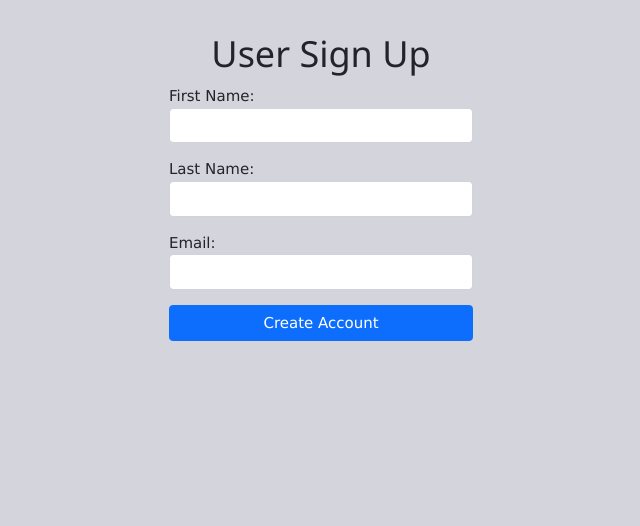
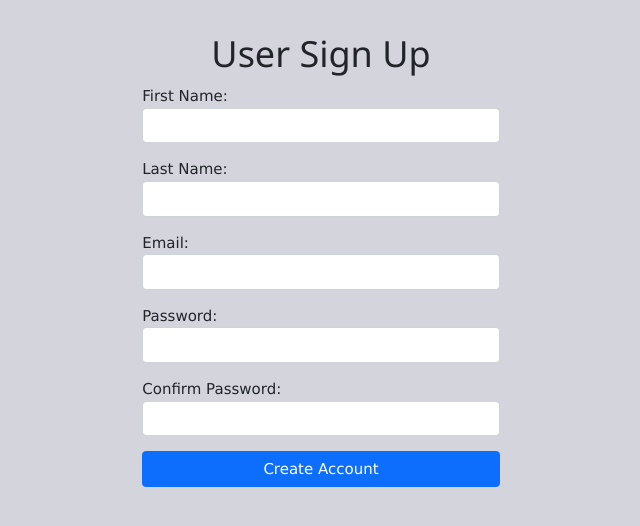
Before and after one commit to kevinnamkung/cs4750-project, a PHP site: page /userform.php in a window 1280 px wide. Shown: the part 53-579 px from the top of the page, without its empty margins (319-959 px from the left). Run offline with PHP 8.4, Linux system fonts and the light colour scheme; tables that the repository leaves empty or names only in its code hold one stand-in row (values such as "Sample post").

Commit message:
half login

```diff
--- a/userdb.php
+++ b/userdb.php
@@ -1,19 +1,28 @@
 <?php
-function addUser($firstname, $lastname, $email)
-{
+function addUser($firstname, $lastname, $email, $pw) {
   global $db;
+  // Hash the password using password_hash
+  $hashedPassword = password_hash($pw, PASSWORD_DEFAULT);
 
-  $query = "INSERT INTO User (firstname, lastname, email) VALUES (:firstname, :lastname, :email)";
-  // prepare:
-  // 1. prepare (compile)
-  // 2. bindValue + exe
+  $query = "INSERT INTO User (firstname, lastname, email, hashed_password) VALUES (:firstname, :lastname, :email, :hashed_password)";
 
+  try{
+    // Prepare the SQL query
     $statement = $db->prepare($query);
+
+    // Bind values
     $statement->bindValue(':firstname', $firstname);
     $statement->bindValue(':lastname', $lastname);
     $statement->bindValue(':email', $email);
+    $statement->bindValue(':hashed_password', $hashedPassword);
+
+    // Execute the query
     $statement->execute();
     $statement->closeCursor();
+  } catch (PDOException $e) {
+    // Handle any database errors here, e.g., log the error, display an error message, etc.
+    error_log("Error: " . $e->getMessage());
+  }
 }
 
 function getAllUsers()
--- a/userform.php
+++ b/userform.php
@@ -5,11 +5,18 @@
     $list_of_users = getAllUsers();
 
     if ($_SERVER['REQUEST_METHOD'] == 'POST')
-        {
+    {
         if (!empty($_POST['userSubmit']))
         {
-            addUser($_POST['firstname'], $_POST['lastname'], $_POST['email']);
-            $list_of_users = getAllUsers();
+            //validate password
+            $password = $_POST["pw"];
+            $confirm_password = $_POST["confirm_pw"];
+
+            if ($password !== $confirm_password) {
+                $message_pass = "Passwords do not match";
+            } else {
+                addUser($_POST['firstname'], $_POST['lastname'], $_POST['email'], $password);
+            }
         }
     }
 ?>
@@ -56,6 +63,14 @@
                 <input type="text" class="form-control" name="email" required/>
             </div>
             <div class="row mb-3 mx-3">
+                Password:
+                <input type="text" class="form-control" name="pw" required/>
+            </div>
+            <div class="row mb-3 mx-3">
+                Confirm Password:
+                <input type="text" class="form-control" name="confirm_pw" required/>
+            </div>
+            <div class="row mb-3 mx-3">
                 <input type = "submit" value = "Create Account" name = "userSubmit"
                     class="btn btn-primary" title= "Add User" />
             </div>
```
Also changed, not shown: userCreated.php (+16 -11 lines). Lines whose indentation alone changed are shown as unchanged.
